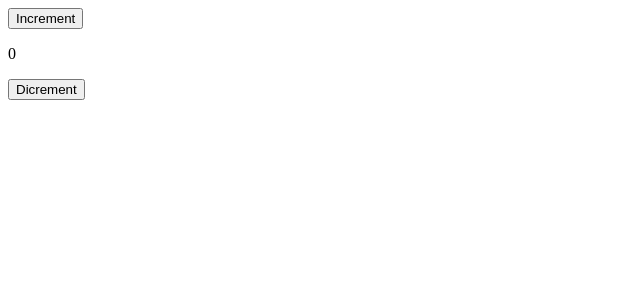
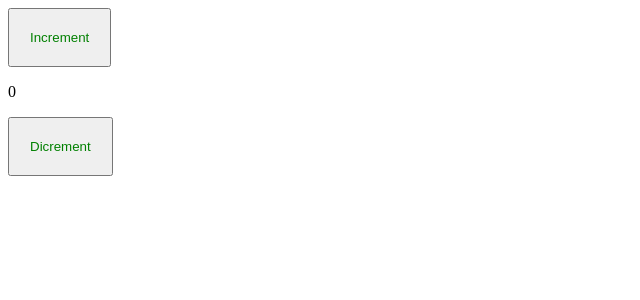
Before and after one commit to TeterevArtem/react-pro-test, a React app: page / in a window 1280 px wide. Shown: the top 300 px of the page, without its empty margins (0-640 px from the left). Built offline with nearby package versions, Linux system fonts and the light colour scheme.

Commit message:
fix style.module

```diff
--- a/declaration.d.ts
+++ /dev/null
@@ -1,4 +0,0 @@
-declare module '*.scss' {
-    const content: Record<string, string>;
-    export default content;
-}
--- a/package.json
+++ b/package.json
@@ -18,12 +18,14 @@
     "@types/webpack-dev-server": "^4.7.1",
     "css-loader": "^7.1.2",
     "html-webpack-plugin": "^5.6.4",
+    "mini-css-extract-plugin": "^2.9.4",
     "sass": "^1.94.0",
     "sass-loader": "^16.0.6",
     "style-loader": "^4.0.0",
     "ts-loader": "^9.5.4",
     "ts-node": "^10.9.2",
     "typescript": "^5.9.3",
+    "typescript-plugin-css-modules": "^5.2.0",
     "webpack": "^5.102.1",
     "webpack-cli": "^6.0.1",
     "webpack-dev-server": "^5.2.2"
--- a/src/components/counter.tsx
+++ b/src/components/counter.tsx
@@ -1,5 +1,5 @@
 import { useState } from "react";
-import cl from "./counter.module.scss";
+import cls from "./сounter.module.scss";
 
 export const Counter = () => {
   const [count, setCount] = useState(0);
@@ -9,11 +9,12 @@ export const Counter = () => {
   const dicrement = () => {
     setCount (count - 1);
   }
+
   return (
     <div>
-      <button onClick={increment}>Increment</button>
+      <button className={cls.btn} onClick={increment}>Increment</button>
       <p>{count}</p>
-      <button onClick={dicrement}>Dicrement</button>
+      <button className={cls.btn} onClick={dicrement}>Dicrement</button>
     </div>
   )
 }
--- a/src/components/counter.module.scss
+++ b/src/components/сounter.module.scss
@@ -1,4 +1,4 @@
-button{
+.btn{
   color: green;
   padding: 20px;
 }
--- a/tsconfig.json
+++ b/tsconfig.json
@@ -3,8 +3,9 @@
     "outDir": "./build/",
     "paths": {
       "*": ["./src/*"],
-      "include": ["./declaration.d.ts"],
+      // "include": ["./src/global.d.ts"],
     },
+    "plugins": [{ "name": "typescript-plugin-css-modules" }],
     "noImplicitAny": true,
     "module": "nodenext",
     "target": "es5",
```
Also changed, not shown: src/global.d.ts (added, +7 -0 lines), 9 other files (tests, documents, lock files or other folders).
